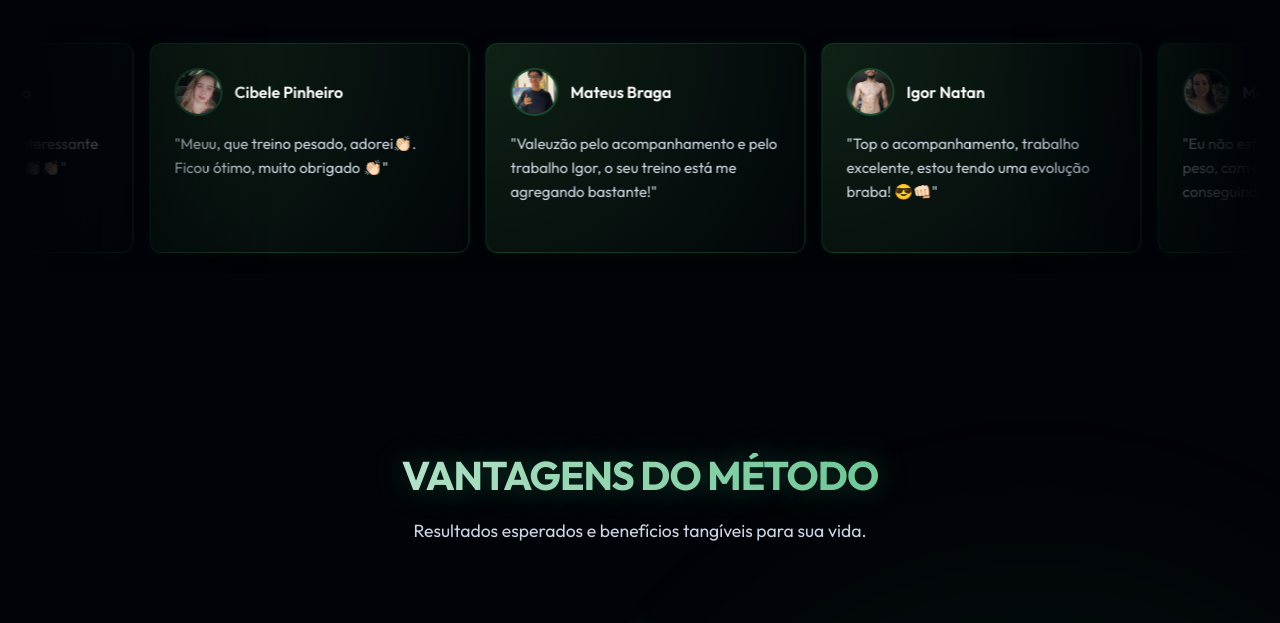
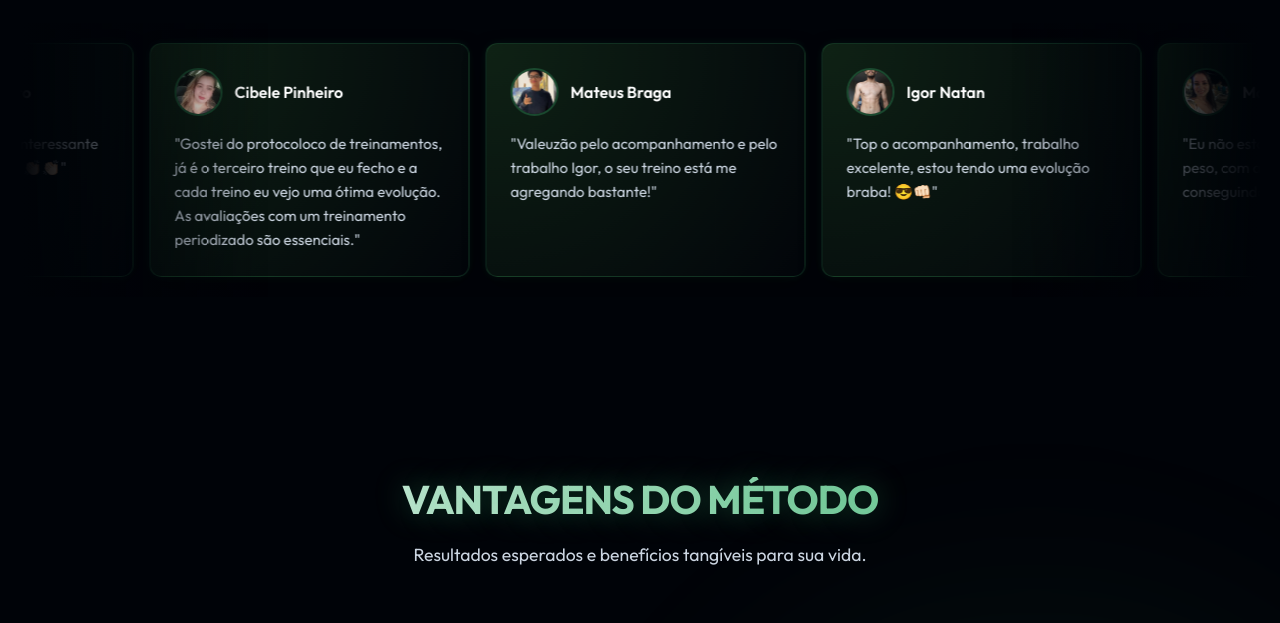
Before and after one commit to victoralsp/lp-treino, a website built with Vite: page index.html in a window 1280 px wide. Shown: the part 2640-3263 px from the top of the page. Built offline with nearby package versions, Linux system fonts and the light colour scheme; animation ran at ten frames a second.

Commit message:
att testimonial

```diff
--- a/index.html
+++ b/index.html
@@ -244,7 +244,7 @@
                   </div>
                 </div>
                 <p class="testimonial-text">
-                  "Meuu, que treino pesado, adorei👏🏻. Ficou ótimo, muito obrigado 👏🏻"
+                  "Gostei do protocoloco de treinamentos, já é o terceiro treino que eu fecho e a cada treino eu vejo uma ótima evolução. As avaliações com um treinamento periodizado são essenciais."
                 </p>
               </div>
 
```
